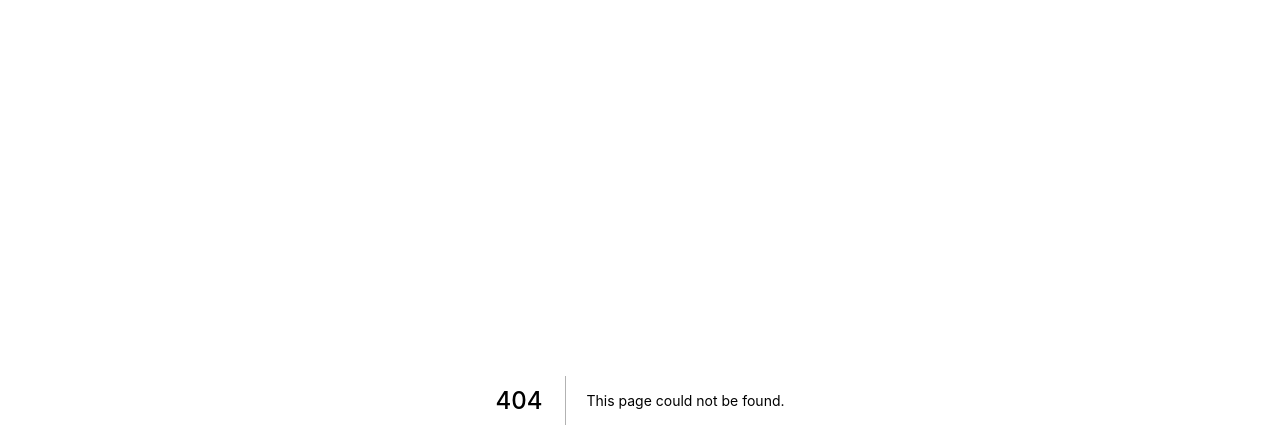
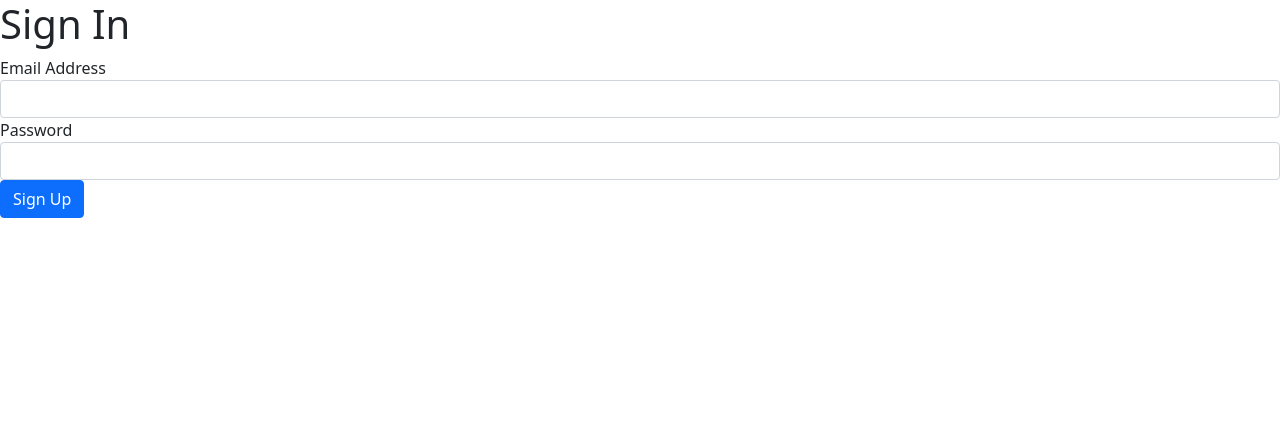
Before and after one commit to ferisjuan/ticketing-app-micro-services, a Next.js app in the folder client/: page /auth/signin in a window 1280 px wide. Before the commit this address had no page. Shown: the top 448 px of the page. Built offline with nearby package versions, Linux system fonts and the light colour scheme.

Commit message:
Adding a Sign In

```diff
--- /dev/null
+++ b/client/pages/auth/signin.js
@@ -0,0 +1,51 @@
+import { useState } from 'react'
+import Router from 'next/router'
+
+import useRequest from '../../hooks/use-request'
+
+const Signin = () => {
+	const [email, setEmail] = useState('')
+	const [password, setPassword] = useState('')
+	const { doRequest, errors } = useRequest({
+		url: '/api/users/signin',
+		method: 'post',
+		body: {
+			email,
+			password,
+		},
+		onSuccess: () => Router.push('/'),
+	})
+
+	const onSubmit = async event => {
+		event.preventDefault()
+
+		await doRequest()
+	}
+
+	return (
+		<form onSubmit={onSubmit}>
+			<h1>Sign In</h1>
+			<div className='form-group'>
+				<label>Email Address</label>
+				<input
+					className='form-control'
+					value={email}
+					onChange={e => setEmail(e.target.value)}
+				/>
+			</div>
+			<div className='form-group'>
+				<label>Password</label>
+				<input
+					className='form-control'
+					type='password'
+					value={password}
+					onChange={e => setPassword(e.target.value)}
+				/>
+			</div>
+			{errors}
+			<button className='btn btn-primary'>Sign Up</button>
+		</form>
+	)
+}
+
+export default Signin
```
